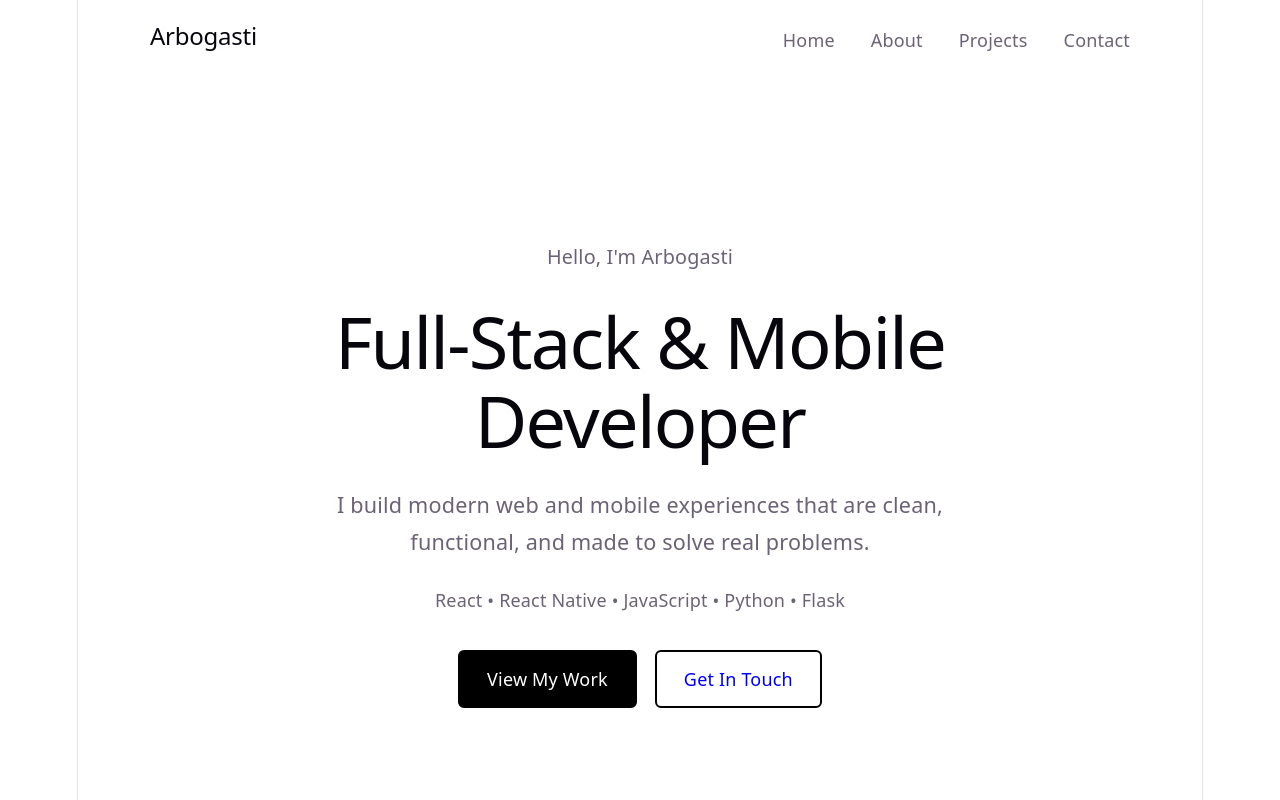
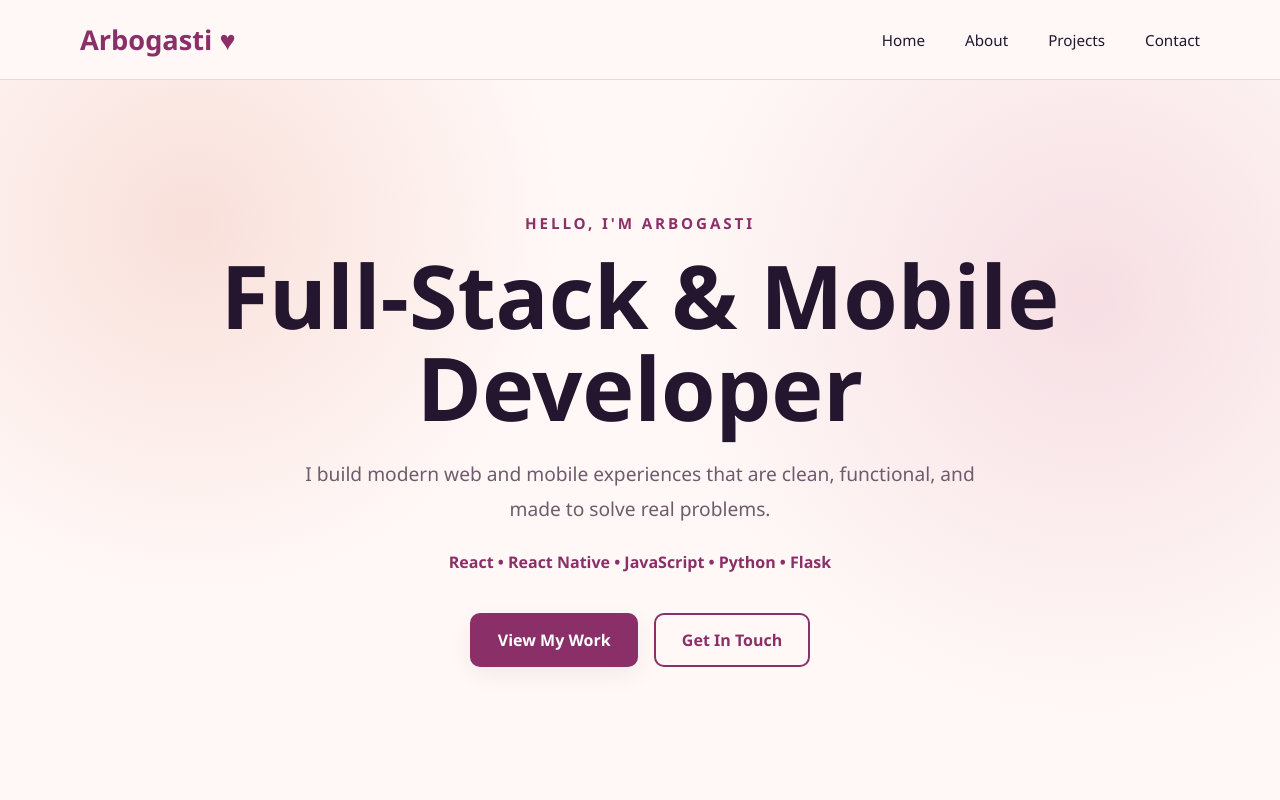
Before and after one commit to EvaArbo/fullstack-portfolio, a React app in the folder frontend/: page / in a window 1280 px wide. Shown: the top 800 px of the page. Built offline with nearby package versions, Linux system fonts and the light colour scheme; the HTML template or start-up script is replaced by a standard one.

Commit message:
Added custom portfolio theme and redesigned hero

```diff
--- a/frontend/src/components/Hero.css
+++ b/frontend/src/components/Hero.css
@@ -1,77 +1,139 @@
 .hero {
   min-height: calc(100vh - 80px);
+
   display: flex;
   align-items: center;
   justify-content: center;
-  padding: 2rem;
+
+  padding: 5rem 2rem;
+
+  background:
+    radial-gradient(
+      circle at 15% 20%,
+      rgba(233, 162, 143, 0.28),
+      transparent 30%
+    ),
+    radial-gradient(
+      circle at 85% 30%,
+      rgba(217, 133, 159, 0.22),
+      transparent 35%
+    ),
+    var(--background);
 }
 
 .hero-content {
-  max-width: 700px;
+  max-width: 850px;
   text-align: center;
 }
 
 .hero-intro {
-  font-size: 1.1rem;
   margin-bottom: 1rem;
+
+  color: var(--primary);
+
+  font-size: 0.95rem;
+  font-weight: 700;
+
+  text-transform: uppercase;
+  letter-spacing: 0.18rem;
 }
 
 .hero-title {
-  font-size: 4rem;
-  line-height: 1.1;
   margin-bottom: 1.5rem;
+
+  color: var(--text-primary);
+
+  font-size: clamp(3rem, 7vw, 5.5rem);
+  line-height: 1.05;
 }
 
 .hero-description {
+  max-width: 700px;
+  margin: 0 auto 1.5rem;
+
+  color: var(--text-secondary);
+
   font-size: 1.2rem;
-  line-height: 1.7;
-  margin-bottom: 1.5rem;
+  line-height: 1.8;
 }
 
 .hero-tech {
+  margin-bottom: 2.5rem;
+
+  color: var(--primary);
+
   font-size: 1rem;
-  margin-bottom: 2rem;
+  font-weight: 600;
 }
 
 .hero-actions {
   display: flex;
   justify-content: center;
   gap: 1rem;
+  flex-wrap: wrap;
 }
 
 .hero-actions a {
+  min-width: 150px;
+
+  padding: 0.9rem 1.6rem;
+
+  border: 2px solid var(--primary);
+  border-radius: 10px;
+
   text-decoration: none;
-  padding: 0.8rem 1.5rem;
-  border: 2px solid black;
-  border-radius: 6px;
-  transition: all 0.3s ease;
+  font-weight: 600;
+
+  transition:
+    transform 0.3s ease,
+    background-color 0.3s ease,
+    color 0.3s ease,
+    box-shadow 0.3s ease;
 }
 
 .hero-actions a:first-child {
-  background-color: black;
+  background-color: var(--primary);
   color: white;
+
+  box-shadow: var(--shadow-small);
 }
 
-.hero-actions a:hover {
+.hero-actions a:first-child:hover {
+  background-color: var(--primary-dark);
+  border-color: var(--primary-dark);
+
+  transform: translateY(-3px);
+
+  box-shadow: var(--shadow-medium);
+}
+
+.hero-actions a:last-child {
+  background-color: transparent;
+  color: var(--primary);
+}
+
+.hero-actions a:last-child:hover {
+  background-color: var(--soft-pink);
+
   transform: translateY(-3px);
 }
 
-.hero-actions a:first-child:hover {
-  background-color: white;
-  color: black;
-}
-
-.hero-actions a:last-child:hover {
-  background-color: black;
-  color: white;
-}
-
 @media (max-width: 768px) {
-  .hero-title {
-    font-size: 2.8rem;
+  .hero {
+    padding: 4rem 1.5rem;
   }
 
   .hero-description {
-    font-size: 1rem;
+    font-size: 1.05rem;
   }
 }
+
+@media (max-width: 480px) {
+  .hero-actions {
+    flex-direction: column;
+  }
+
+  .hero-actions a {
+    width: 100%;
+  }
+}
--- a/frontend/src/components/Navbar.css
+++ b/frontend/src/components/Navbar.css
@@ -1,20 +1,72 @@
 .navbar {
   height: 80px;
+
   display: flex;
   justify-content: space-between;
   align-items: center;
-  padding: 0 4rem;
+
+  padding: 0 5rem;
+
+  background-color: rgba(255, 248, 247, 0.9);
+
+  border-bottom: 1px solid var(--border);
+
+  position: sticky;
+  top: 0;
+  z-index: 1000;
+
+  backdrop-filter: blur(12px);
+}
+
+.navbar-logo {
+  font-size: 1.7rem;
+  color: var(--primary);
+  font-weight: 700;
 }
 
 .navbar-links {
   display: flex;
+  align-items: center;
+
   list-style: none;
-  gap: 2rem;
+  gap: 2.5rem;
 }
 
 .navbar-links a {
+  position: relative;
+
   text-decoration: none;
-  color: inherit;
+
+  color: var(--text-primary);
+
+  font-size: 0.95rem;
+  font-weight: 500;
+
+  transition: color 0.3s ease;
+}
+
+.navbar-links a:hover {
+  color: var(--primary);
+}
+
+.navbar-links a::after {
+  content: "";
+
+  position: absolute;
+
+  left: 0;
+  bottom: -6px;
+
+  width: 0;
+  height: 2px;
+
+  background-color: var(--primary);
+
+  transition: width 0.3s ease;
+}
+
+.navbar-links a:hover::after {
+  width: 100%;
 }
 
 @media (max-width: 768px) {
--- a/frontend/src/components/Navbar.jsx
+++ b/frontend/src/components/Navbar.jsx
@@ -3,7 +3,7 @@ import "./Navbar.css"
 function Navbar() {
   return (
     <nav className="navbar">
-      <h2 className="navbar-logo">Arbogasti</h2>
+      <h2 className="navbar-logo">Arbogasti ♥</h2>
 
       <ul className="navbar-links">
         <li>
--- a/frontend/src/index.css
+++ b/frontend/src/index.css
@@ -1,111 +1,58 @@
 :root {
-  --text: #6b6375;
-  --text-h: #08060d;
-  --bg: #fff;
-  --border: #e5e4e7;
-  --code-bg: #f4f3ec;
-  --accent: #aa3bff;
-  --accent-bg: rgba(170, 59, 255, 0.1);
-  --accent-border: rgba(170, 59, 255, 0.5);
-  --social-bg: rgba(244, 243, 236, 0.5);
-  --shadow:
-    rgba(0, 0, 0, 0.1) 0 10px 15px -3px, rgba(0, 0, 0, 0.05) 0 4px 6px -2px;
+  --background: #fff8f7;
+  --surface: #ffffff;
 
-  --sans: system-ui, 'Segoe UI', Roboto, sans-serif;
-  --heading: system-ui, 'Segoe UI', Roboto, sans-serif;
-  --mono: ui-monospace, Consolas, monospace;
+  --text-primary: #24162e;
+  --text-secondary: #6f5b6d;
 
-  font: 18px/145% var(--sans);
-  letter-spacing: 0.18px;
-  color-scheme: light dark;
-  color: var(--text);
-  background: var(--bg);
-  font-synthesis: none;
-  text-rendering: optimizeLegibility;
-  -webkit-font-smoothing: antialiased;
-  -moz-osx-font-smoothing: grayscale;
+  --primary: #8b2f68;
+  --primary-dark: #68224e;
 
-  @media (max-width: 1024px) {
-    font-size: 16px;
-  }
+  --accent: #d9859f;
+  --accent-warm: #e9a28f;
+
+  --soft-pink: #f8e8ed;
+  --soft-purple: #f3e8f2;
+
+  --border: #ead8df;
+
+  --shadow-small: 0 8px 25px rgba(36, 22, 46, 0.06);
+  --shadow-medium: 0 18px 45px rgba(36, 22, 46, 0.1);
 }
 
-@media (prefers-color-scheme: dark) {
-  :root {
-    --text: #9ca3af;
-    --text-h: #f3f4f6;
-    --bg: #16171d;
-    --border: #2e303a;
-    --code-bg: #1f2028;
-    --accent: #c084fc;
-    --accent-bg: rgba(192, 132, 252, 0.15);
-    --accent-border: rgba(192, 132, 252, 0.5);
-    --social-bg: rgba(47, 48, 58, 0.5);
-    --shadow:
-      rgba(0, 0, 0, 0.4) 0 10px 15px -3px, rgba(0, 0, 0, 0.25) 0 4px 6px -2px;
-  }
+* {
+  margin: 0;
+  padding: 0;
+  box-sizing: border-box;
+}
 
-  #social .button-icon {
-    filter: invert(1) brightness(2);
-  }
+html {
+  scroll-behavior: smooth;
 }
 
 body {
-  margin: 0;
+  min-width: 320px;
+
+  background-color: var(--background);
+  color: var(--text-primary);
+
+  font-family:
+    "Segoe UI",
+    Arial,
+    sans-serif;
 }
 
-#root {
-  width: 1126px;
-  max-width: 100%;
-  margin: 0 auto;
-  text-align: center;
-  border-inline: 1px solid var(--border);
-  min-height: 100svh;
-  display: flex;
-  flex-direction: column;
-  box-sizing: border-box;
+button,
+input,
+textarea {
+  font: inherit;
 }
 
-h1,
-h2 {
-  font-family: var(--heading);
-  font-weight: 500;
-  color: var(--text-h);
+a {
+  color: inherit;
 }
 
-h1 {
-  font-size: 56px;
-  letter-spacing: -1.68px;
-  margin: 32px 0;
-  @media (max-width: 1024px) {
-    font-size: 36px;
-    margin: 20px 0;
-  }
+::selection {
+  background-color: var(--accent);
+  color: white;
 }
-h2 {
-  font-size: 24px;
-  line-height: 118%;
-  letter-spacing: -0.24px;
-  margin: 0 0 8px;
-  @media (max-width: 1024px) {
-    font-size: 20px;
-  }
-}
-p {
-  margin: 0;
-}
-
-code,
-.counter {
-  font-family: var(--mono);
-  display: inline-flex;
-  border-radius: 4px;
-  color: var(--text-h);
-}
-
-code {
-  font-size: 15px;
-  line-height: 135%;
-  padding: 4px 8px;
-  background: var(--code-bg);
-}
```
